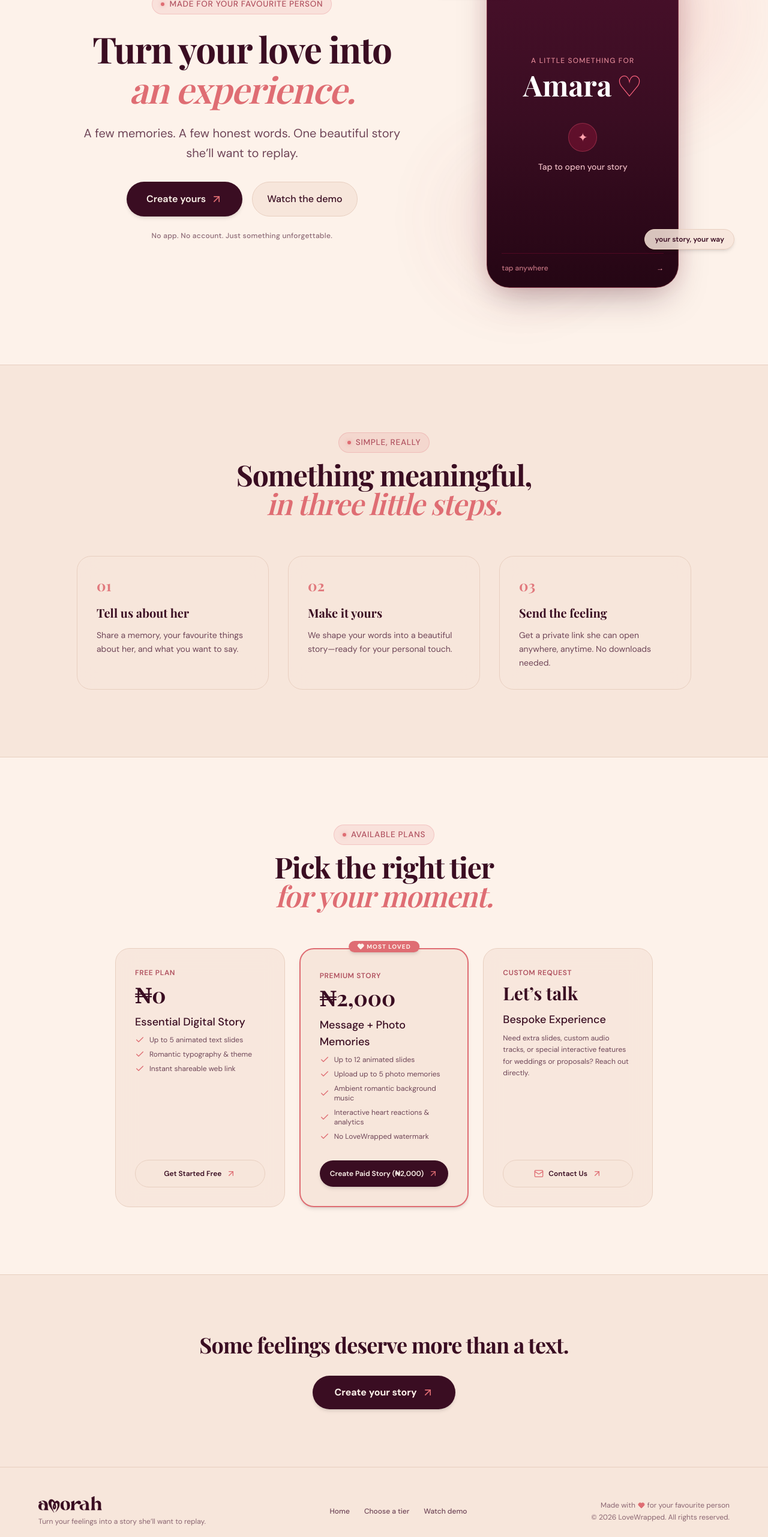
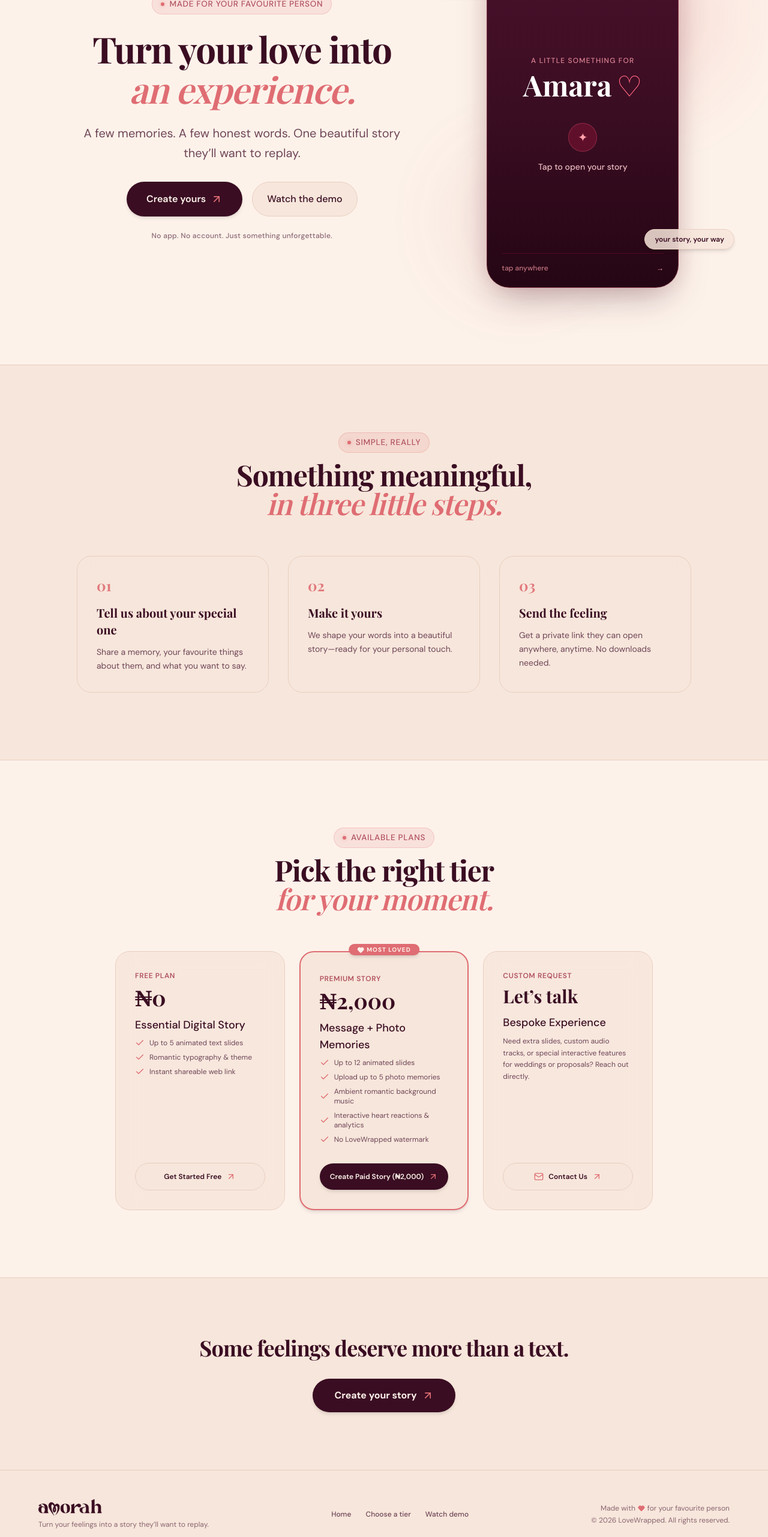
Before and after one commit to oghenetegamudiaga/lovewrapped, a React (Vite) app: page / in a window 1280 px wide. Shown: the part 234-2797 px from the top of the page at 60% size. Built offline with nearby package versions, Linux system fonts and the light colour scheme; no server answers; a web font is replaced by a local one.

Commit message:
fix: hide preview share button, update gender-neutral copy, preserve create draft state

```diff
--- a/api/app.ts
+++ b/api/app.ts
@@ -32,7 +32,7 @@ const siteContentStore: Map<string, string> = new Map([
   ['hero_eyebrow', 'Made for your favourite person'],
   ['hero_title_prefix', 'Turn your love into'],
   ['hero_title_highlight', 'an experience.'],
-  ['hero_subtitle', 'A few memories. A few honest words. One beautiful story she’ll want to replay.'],
+  ['hero_subtitle', 'A few memories. A few honest words. One beautiful story they’ll want to replay.'],
   ['hero_cta_create', 'Create yours'],
   ['hero_cta_view_demo', 'Watch the demo'],
   ['hero_tagline', 'No app. No account. Just something unforgettable.'],
--- a/src/components/Footer.tsx
+++ b/src/components/Footer.tsx
@@ -19,7 +19,7 @@ export const Footer: React.FC<FooterProps> = ({ onNavigate }) => {
             />
           </div>
           <p className="text-xs text-mauve/80 max-w-xs font-normal">
-            Turn your feelings into a story she’ll want to replay.
+            Turn your feelings into a story they’ll want to replay.
           </p>
         </div>
 
--- a/src/components/StoryViewer.tsx
+++ b/src/components/StoryViewer.tsx
@@ -212,6 +212,7 @@ export const StoryViewer: React.FC<StoryViewerProps> = ({
         </div>
 
         <div className="flex items-center gap-2">
+          {!isPreview && (
             <button
               onClick={(e) => {
                 e.stopPropagation();
@@ -222,6 +223,7 @@ export const StoryViewer: React.FC<StoryViewerProps> = ({
             >
               <Share2 className="w-4 h-4" />
             </button>
+          )}
 
           <button
             onClick={toggleSound}
--- a/src/views/CreateView.tsx
+++ b/src/views/CreateView.tsx
@@ -1,4 +1,4 @@
-import React, { useState, useMemo } from 'react';
+import React, { useState, useEffect, useMemo } from 'react';
 import { Heart, Sparkles, Upload, Trash2, ArrowUpRight, AlertCircle, RefreshCw, CheckCircle2 } from 'lucide-react';
 import { PlanTier, CreateExperiencePayload, Experience } from '../types.js';
 import { calculateSlideBudget, generateSlides } from '../lib/slideEngine.js';
@@ -23,6 +23,8 @@ const OCCASIONS = [
   'Custom Occasion',
 ];
 
+const DRAFT_STORAGE_KEY = 'lovewrapped_create_draft';
+
 export const CreateView: React.FC<CreateViewProps> = ({
   selectedPlan,
   onChangePlan,
@@ -41,6 +43,61 @@ export const CreateView: React.FC<CreateViewProps> = ({
   const [isDragging, setIsDragging] = useState(false);
   const [isSubmitting, setIsSubmitting] = useState(false);
   const [errorMessage, setErrorMessage] = useState<string | null>(null);
+
+  // Restore form draft on mount
+  useEffect(() => {
+    try {
+      const saved = sessionStorage.getItem(DRAFT_STORAGE_KEY);
+      if (saved) {
+        const draft = JSON.parse(saved);
+        if (draft.senderName) setSenderName(draft.senderName);
+        if (draft.receiverName) setReceiverName(draft.receiverName);
+        if (draft.occasion) setOccasion(draft.occasion);
+        if (draft.customOccasion) setCustomOccasion(draft.customOccasion);
+        if (draft.message) setMessage(draft.message);
+        if (draft.creatorEmail) setCreatorEmail(draft.creatorEmail);
+        if (Array.isArray(draft.images)) setImages(draft.images);
+      }
+    } catch (err) {
+      console.warn('Failed to load draft from sessionStorage:', err);
+    }
+  }, []);
+
+  // Auto-save form draft debounced at 300ms
+  useEffect(() => {
+    const timer = setTimeout(() => {
+      try {
+        const draft = {
+          senderName,
+          receiverName,
+          occasion,
+          customOccasion,
+          message,
+          creatorEmail,
+          images,
+        };
+        sessionStorage.setItem(DRAFT_STORAGE_KEY, JSON.stringify(draft));
+      } catch (err) {
+        try {
+          const nonBase64Images = images.filter((img) => img.startsWith('http://') || img.startsWith('https://'));
+          const draftFallback = {
+            senderName,
+            receiverName,
+            occasion,
+            customOccasion,
+            message,
+            creatorEmail,
+            images: nonBase64Images,
+          };
+          sessionStorage.setItem(DRAFT_STORAGE_KEY, JSON.stringify(draftFallback));
+        } catch (e) {
+          console.warn('Failed to save create draft to sessionStorage:', e);
+        }
+      }
+    }, 300);
+
+    return () => clearTimeout(timer);
+  }, [senderName, receiverName, occasion, customOccasion, message, creatorEmail, images]);
 
   const finalOccasion = occasion === 'Custom Occasion' ? customOccasion || 'Special Moment' : occasion;
 
@@ -279,6 +336,11 @@ export const CreateView: React.FC<CreateViewProps> = ({
       };
 
       const created = await createExperienceApi(payload);
+      try {
+        sessionStorage.removeItem(DRAFT_STORAGE_KEY);
+      } catch (e) {
+        // ignore
+      }
       onExperienceCreated(created);
     } catch (err: unknown) {
       const msg = err instanceof Error ? err.message : 'Failed to create experience. Please try again.';
--- a/src/views/LandingView.tsx
+++ b/src/views/LandingView.tsx
@@ -29,7 +29,7 @@ export const LandingView: React.FC<LandingViewProps> = ({ onNavigate }) => {
           </h1>
 
           <p className="text-lg sm:text-xl text-mauve max-w-xl mb-8 font-normal leading-relaxed">
-            {getContent('hero_subtitle', 'A few memories. A few honest words. One beautiful story she’ll want to replay.')}
+            {getContent('hero_subtitle', 'A few memories. A few honest words. One beautiful story they’ll want to replay.')}
           </p>
 
           <div className="flex flex-wrap items-center justify-center gap-4 mb-6 w-full sm:w-auto">
@@ -133,9 +133,9 @@ export const LandingView: React.FC<LandingViewProps> = ({ onNavigate }) => {
             <article className="glass-card p-8 rounded-3xl glass-card-hover flex flex-col justify-between">
               <div>
                 <b className="block text-2xl font-serif font-bold text-coral mb-4 opacity-90">01</b>
-                <h3 className="font-serif font-bold text-xl text-maroon mb-3">Tell us about her</h3>
+                <h3 className="font-serif font-bold text-xl text-maroon mb-3">Tell us about your special one</h3>
                 <p className="text-sm text-mauve leading-relaxed font-normal">
-                  Share a memory, your favourite things about her, and what you want to say.
+                  Share a memory, your favourite things about them, and what you want to say.
                 </p>
               </div>
             </article>
@@ -157,7 +157,7 @@ export const LandingView: React.FC<LandingViewProps> = ({ onNavigate }) => {
                 <b className="block text-2xl font-serif font-bold text-coral mb-4 opacity-90">03</b>
                 <h3 className="font-serif font-bold text-xl text-maroon mb-3">Send the feeling</h3>
                 <p className="text-sm text-mauve leading-relaxed font-normal">
-                  Get a private link she can open anywhere, anytime. No downloads needed.
+                  Get a private link they can open anywhere, anytime. No downloads needed.
                 </p>
               </div>
             </article>
```
Lines whose indentation alone changed are shown as unchanged.
